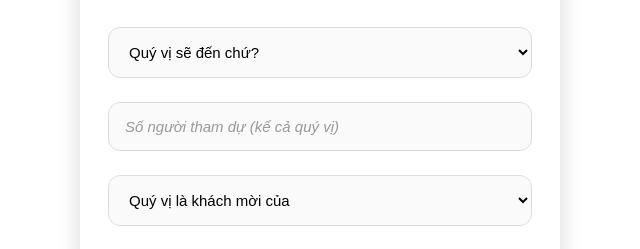
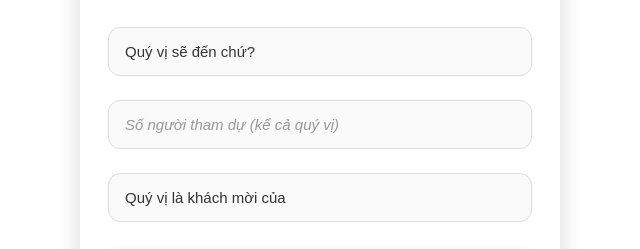
Before and after one commit to LocNVT/hungwedding, a plain HTML site: page index.html in a window 1280 px wide. Shown: the part 4572-4821 px from the top of the page, 320-960 px from the left. Drawn offline with Linux system fonts and the light colour scheme; a web font is replaced by a local one.

Commit message:
fix: w10 update music and fix select option color

```diff
--- a/assets/css/style.css
+++ b/assets/css/style.css
@@ -441,6 +441,13 @@ body {
   background: #fafafa;
   outline: none;
   transition: 0.25s;
+}
+
+.rsvp-form select {
+  color: #333 !important;
+  -webkit-appearance: none !important;
+  -moz-appearance: none !important;
+  appearance: none !important;
 }
 
 /* Focus effect */
--- a/assets/js/script.js
+++ b/assets/js/script.js
@@ -4,7 +4,7 @@ const CONFIG = {
   mapUrl: "",
 
   // URL nhạc nền (thay bằng link nhạc của bạn)
-  musicUrl: "./assets/music/Kho Báu.mp3",
+  musicUrl: "./assets/music/HappyEnding.mp3",
 
   // URL Google Apps Script Web App (sau khi deploy)
   googleSheetsUrl_Post:
@@ -220,7 +220,6 @@ function forceAutoPlay(musicIcon) {
 // ===== RSVP FORM =====
 function initRSVPForm() {
   const rsvpForm = document.getElementById("rsvpForm");
-  console.log("RSVP Form initialized:", rsvpForm);
   if (!rsvpForm) {
     console.warn("RSVP form not found");
     return;
--- a/index.html
+++ b/index.html
@@ -148,7 +148,7 @@
             <div class="timeline-grid">
                 <div class="timeline-details">
                     <div class="timeline-item">
-                        <span class="time">18:00</span>
+                        <span class="time">17:30</span>
                         <span>— Đón tiếp khách mời</span>
                     </div>
                     <div class="timeline-item">
```
Also changed, not shown: 1 other file.
